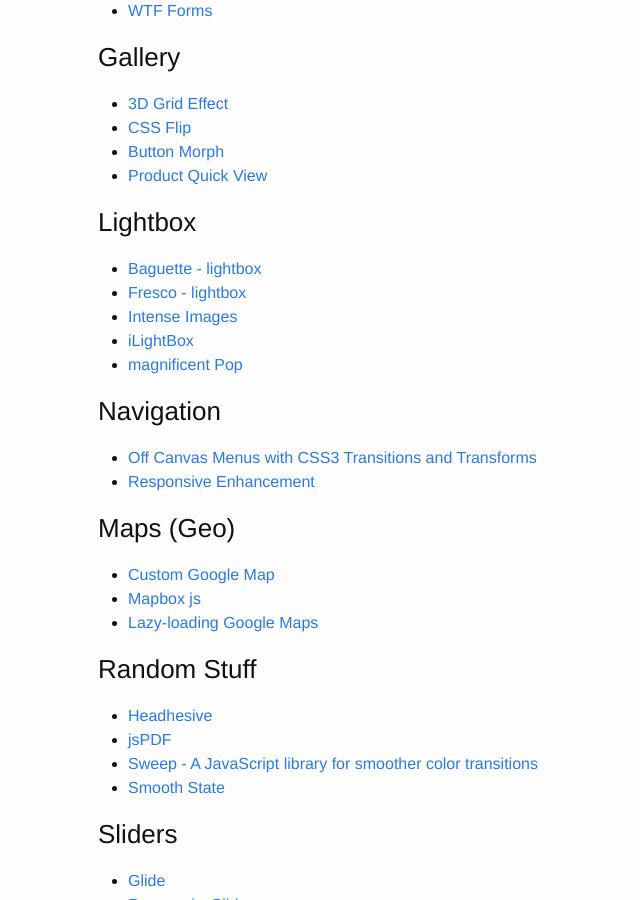
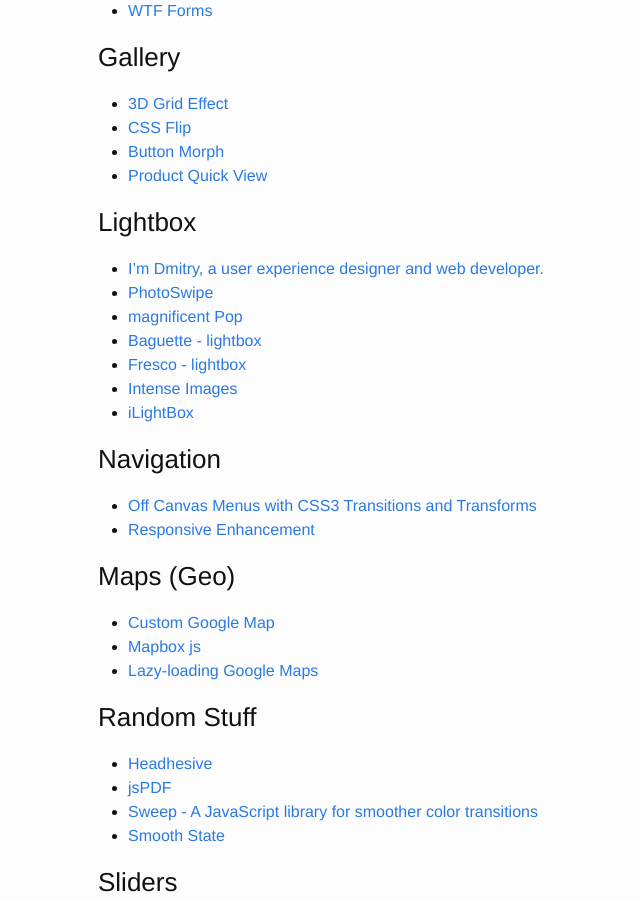
Before and after one commit to brownerd/brownerd.github.io, a Jekyll site: the page built from _posts/2014-10-06-reading-list-2014.md, in a window 1280 px wide and 900 px high, scrolled down 29399 px. Shown: the whole window, without its empty margins (172-812 px from the left). Built offline with Jekyll 4.4.1, drawn with Linux system fonts in a browser that asks for light colours; emoji names are drawn with the system emoji font.

Commit message:
add PhotoSwipre lightbox

```diff
--- a/_posts/2014-10-06-reading-list-2014.md
+++ b/_posts/2014-10-06-reading-list-2014.md
@@ -1421,11 +1421,13 @@ packed in a single CSS or SCSS file.
 - [Product Quick View](http://codyhouse.co/demo/product-quick-view/index.html#0)
 
 ### Lightbox
+- [I’m Dmitry, a user experience designer and web developer.](http://dimsemenov.com/)
+- [PhotoSwipe](http://photoswipe.com/)
+- [magnificent Pop](http://dimsemenov.com/plugins/magnific-popup/)
 - [Baguette - lightbox](https://feimosi.github.io/baguetteBox.js/)
 - [Fresco - lightbox](http://www.frescojs.com/)
 - [Intense Images](http://tholman.com/intense-images/)
 - [iLightBox](http://ilightbox.net/)
-- [magnificent Pop](http://dimsemenov.com/plugins/magnific-popup/)
 
 
 ### Navigation
```
